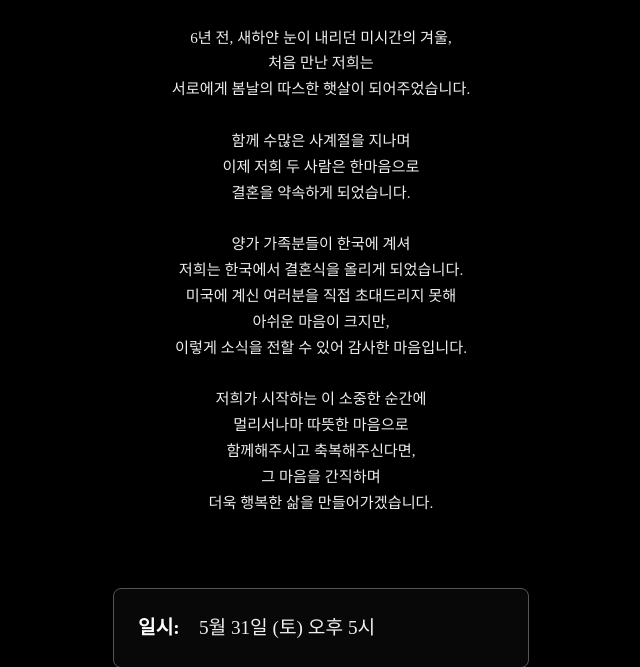
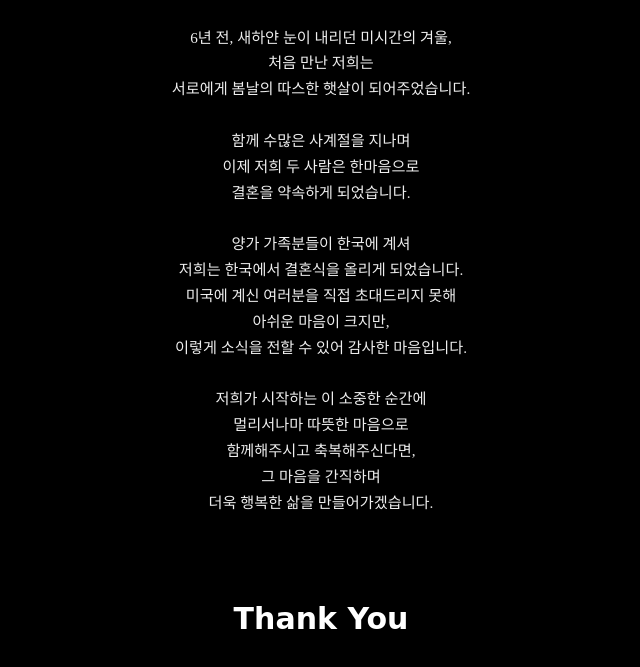
Before and after one commit to dctck/DavidSoyoung_Wedding_US, a plain HTML site: page index.html in a window 1280 px wide. Shown: the part 2665-3332 px from the top of the page, without its empty margins (319-959 px from the left). Drawn offline with Linux system fonts and the light colour scheme; a web font is replaced by a local one.

Commit message:
index.html

```diff
--- a/index.html
+++ b/index.html
@@ -405,7 +405,7 @@
       <img src="Our_Wedding_Graphic.png" alt="Our Wedding Graphic" id="headerGraphicImage" onerror="this.style.display='none';">
       <div class="header-content">
         <p class="header-subtitle font-korean">저희 결혼합니다!</p>
-        <p class="header-names font-korean">장진수 & 진소영</p>
+        <p class="header-names font-korean">장진수 & 진소영 <br> 2025년 5월 31일 토요일</p>
       </div>
     </div>
 
@@ -468,13 +468,7 @@
                 더욱 행복한 삶을 만들어가겠습니다.
             </p>
         </div>
-        <div class="details">
-            <div class="detail-item">
-                <span class="detail-label">일시:</span>
-                <span class="detail-value">5월 31일 (토) 오후 5시</span>
-            </div>
 
-        </div>
         </div>
       </div>
 
```
